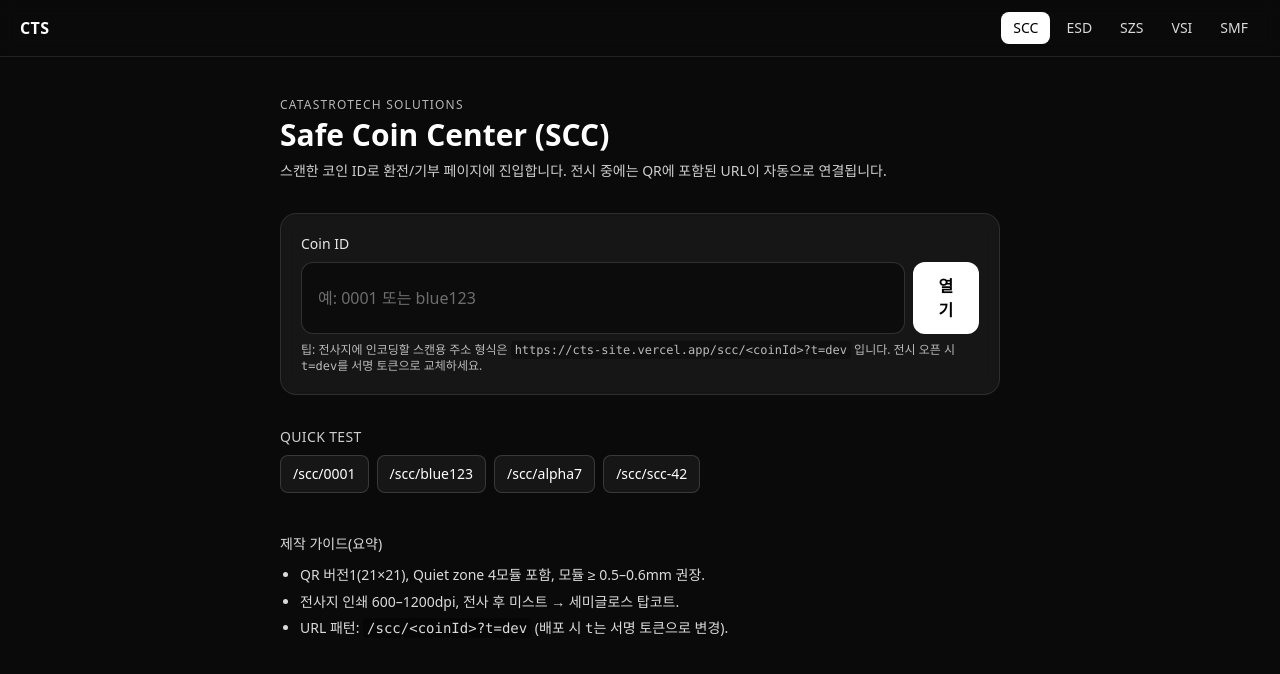
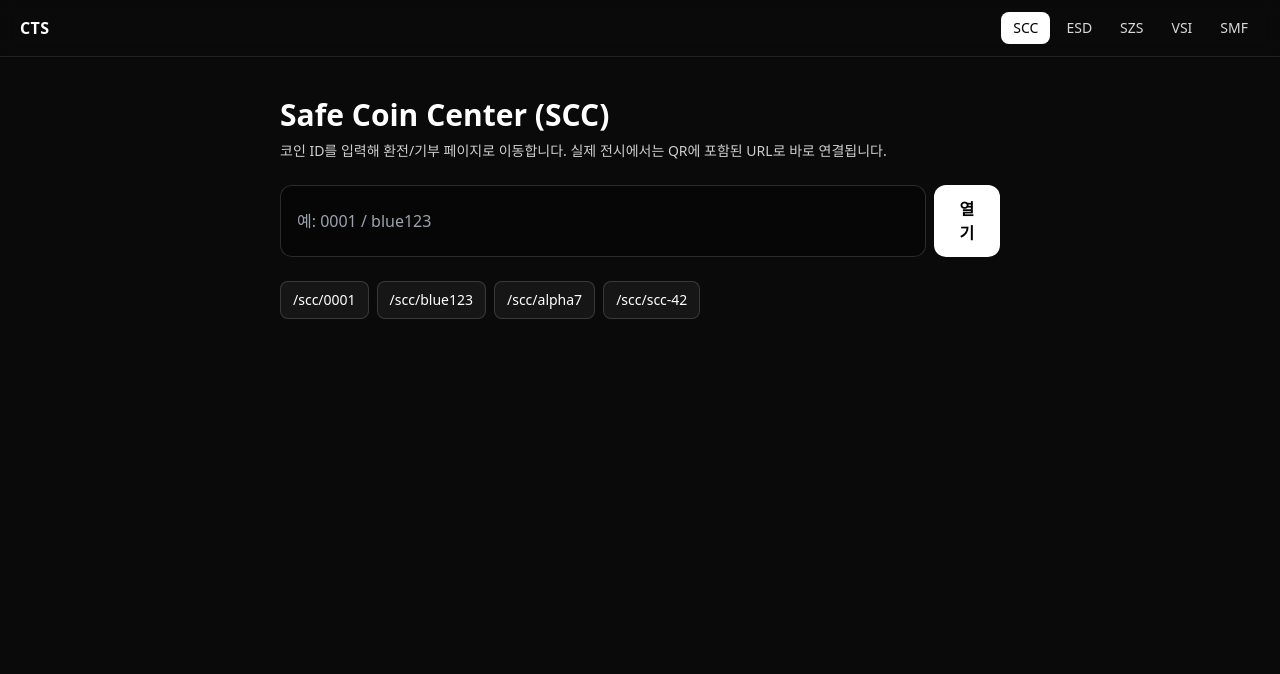
Before and after one commit to kimsunyoul/cts-site, a Next.js app: page /scc in a window 1280 px wide. Shown: the top 674 px of the page. Built offline with nearby package versions, Linux system fonts and the light colour scheme.

Commit message:
feat: simplify SCC index page with cleaner UI

```diff
--- a/src/app/scc/page.tsx
+++ b/src/app/scc/page.tsx
@@ -9,75 +9,35 @@ export default function SCCIndexPage() {
 
   const openCoin = () => {
     if (!coinId.trim()) return;
-    const id = coinId.trim();
-    router.push(`/scc/${encodeURIComponent(id)}?t=dev`);
+    router.push(`/scc/${encodeURIComponent(coinId.trim())}?t=dev`);
   };
 
   return (
-    <main className="min-h-dvh bg-neutral-950 text-white">
     <div className="mx-auto max-w-screen-md px-6 py-10">
-        {/* 헤더 */}
-        <header className="mb-8">
-          <div className="text-xs uppercase tracking-widest opacity-70">CatastroTech Solutions</div>
-          <h1 className="mt-1 text-3xl font-semibold">Safe Coin Center (SCC)</h1>
+      <h1 className="text-3xl font-semibold">Safe Coin Center (SCC)</h1>
       <p className="mt-2 text-sm opacity-80">
-            스캔한 코인 ID로 환전/기부 페이지에 진입합니다. 전시 중에는 QR에 포함된 URL이 자동으로 연결됩니다.
+        코인 ID를 입력해 환전/기부 페이지로 이동합니다. 실제 전시에서는 QR에 포함된 URL로 바로 연결됩니다.
       </p>
-        </header>
 
-        {/* 입력 폼 */}
-        <section className="rounded-2xl border border-white/10 bg-white/5 backdrop-blur p-5">
-          <label htmlFor="coin" className="block text-sm mb-2 opacity-90">
-            Coin ID
-          </label>
-          <div className="flex gap-2">
+      <div className="mt-6 flex gap-2">
         <input
-              id="coin"
           value={coinId}
           onChange={(e) => setCoinId(e.target.value)}
-              placeholder="예: 0001 또는 blue123"
-              className="w-full rounded-xl bg-black/40 border border-white/15 px-4 py-3 text-white placeholder-white/40 outline-none focus:border-white/40"
+          placeholder="예: 0001 / blue123"
+          className="w-full rounded-xl bg-black/40 border border-white/15 px-4 py-3 outline-none focus:border-white/40"
         />
-            <button
-              onClick={openCoin}
-              className="rounded-xl px-5 py-3 font-semibold bg-white text-black hover:opacity-90"
-            >
+        <button onClick={openCoin} className="rounded-xl px-5 py-3 font-semibold bg-white text-black hover:opacity-90">
           열기
         </button>
       </div>
-          <p className="mt-2 text-xs opacity-70">
-            팁: 전사지에 인코딩할 스캔용 주소 형식은{" "}
-            <code className="px-1 py-0.5 rounded bg-black/40">https://cts-site.vercel.app/scc/&lt;coinId&gt;?t=dev</code>{" "}
-            입니다. 전시 오픈 시 <code>t=dev</code>를 서명 토큰으로 교체하세요.
-          </p>
-        </section>
 
-        {/* 빠른 테스트 */}
-        <section className="mt-8">
-          <h2 className="text-sm uppercase tracking-wide opacity-80 mb-2">Quick Test</h2>
-          <div className="flex flex-wrap gap-2">
+      <div className="mt-6 flex flex-wrap gap-2 text-sm">
         {["0001", "blue123", "alpha7", "scc-42"].map((id) => (
-              <a
-                key={id}
-                href={`/scc/${encodeURIComponent(id)}?t=dev`}
-                className="rounded-lg border border-white/15 bg-white/5 px-3 py-2 text-sm hover:bg-white/10"
-              >
+          <a key={id} href={`/scc/${id}?t=dev`} className="rounded-lg border border-white/15 bg-white/5 px-3 py-2 hover:bg-white/10">
             /scc/{id}
           </a>
         ))}
       </div>
-        </section>
-
-        {/* 가이드 */}
-        <section className="mt-10 text-sm leading-relaxed opacity-85">
-          <h3 className="font-medium mb-2">제작 가이드(요약)</h3>
-          <ul className="list-disc pl-5 space-y-1">
-            <li>QR 버전1(21×21), Quiet zone 4모듈 포함, 모듈 ≥ 0.5–0.6mm 권장.</li>
-            <li>전사지 인쇄 600–1200dpi, 전사 후 미스트 → 세미글로스 탑코트.</li>
-            <li>URL 패턴: <code className="px-1 py-0.5 rounded bg-black/40">/scc/&lt;coinId&gt;?t=dev</code> (배포 시 <code>t</code>는 서명 토큰으로 변경).</li>
-          </ul>
-        </section>
     </div>
-    </main>
   );
 }
```
Lines whose indentation alone changed are shown as unchanged.
